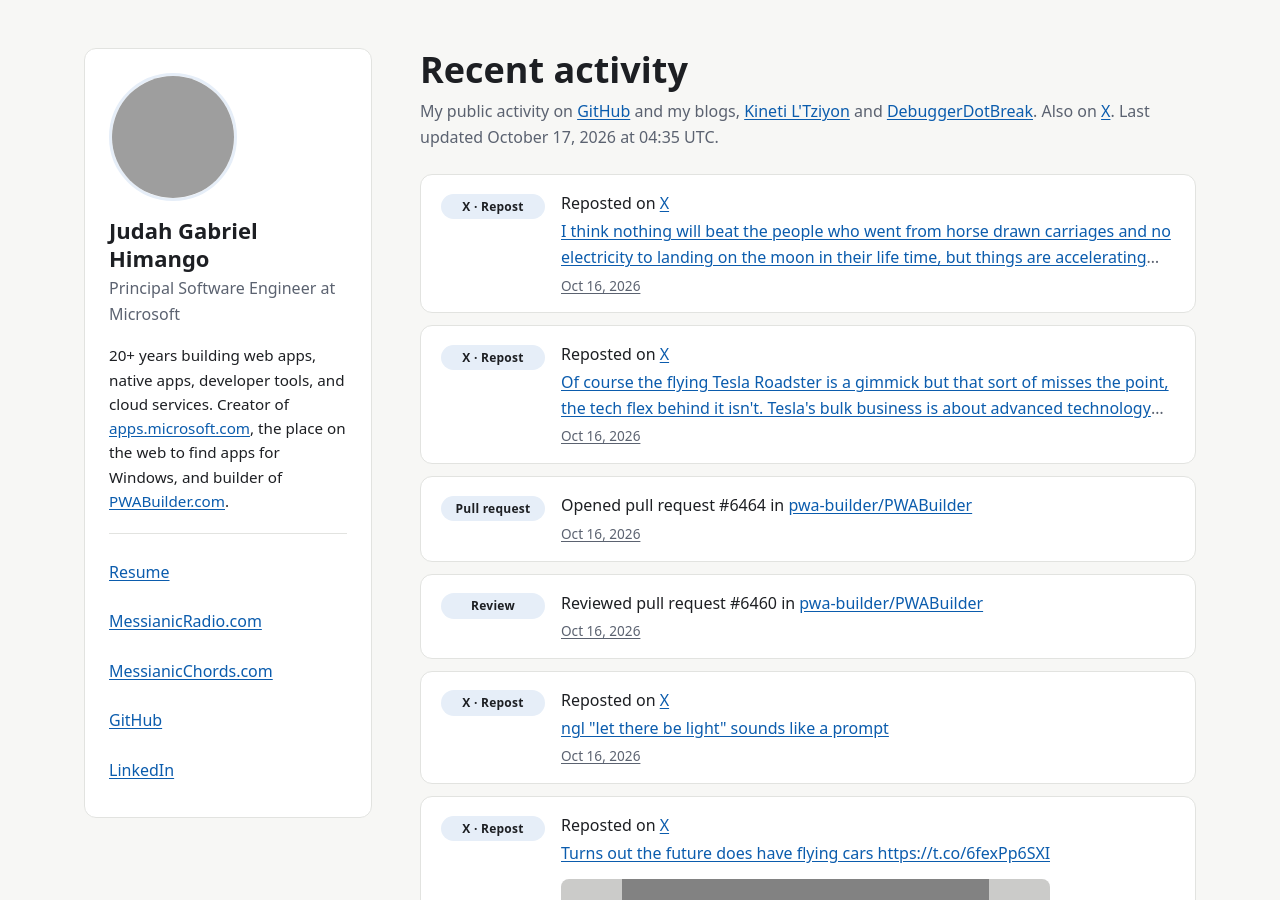
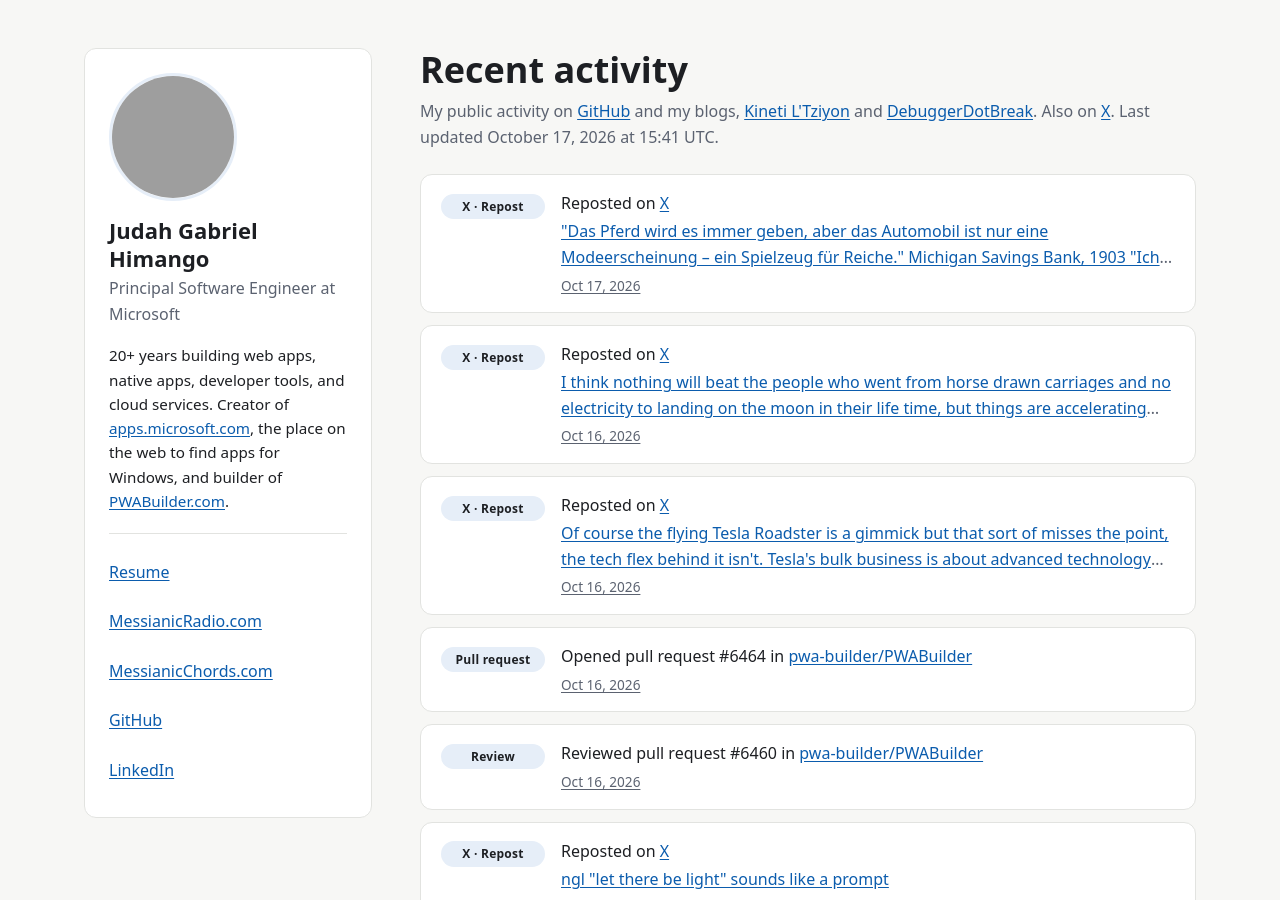
Before and after one commit to JudahGabriel/JudahGabriel.github.io, a Jekyll site: the page built from index.html, in a window 1280 px wide and 900 px high. Built offline with Jekyll 4.4.1, drawn with Linux system fonts in a browser that asks for light colours; some of the changed text lies outside the part shown; grey boxes are pictures that could not be loaded.

Commit message:
Refresh activity feed

```diff
--- a/_data/activity.json
+++ b/_data/activity.json
@@ -1,7 +1,20 @@
 {
-  "generated_at": "2026-10-17T04:35:59.013Z",
-  "x_since_id": "2111234172056641690",
+  "generated_at": "2026-10-17T15:41:02.225Z",
+  "x_since_id": "2111473691234283763",
   "items": [
+    {
+      "id": "x-2111473691234283763",
+      "source": "x",
+      "kind": "x",
+      "label": "X · Repost",
+      "action": "Reposted on",
+      "context": "X",
+      "context_url": "https://x.com/judahgabriel",
+      "title": "\"Das Pferd wird es immer geben, aber das Automobil ist nur eine Modeerscheinung – ein Spielzeug für Reiche.\" Michigan Savings Bank, 1903 \"Ich denke, es gibt weltweit einen Markt für vielleicht fünf Computer.\" Thomas Watson, 1943 \"No chance that the iPhone is going to get any significant market share.\" Steve Ballmer, 2007 \"Das Internet hat für die Wirtschaft kaum wichtigere Auswirkungen als das Faxgerät.\" Paul Krugman, 1998 \"Flugmaschinen, die schwerer sind als Luft, sind physikalisch unmöglich.\" Lord Kelvin, 1895 \"Das Spam-Problem bei E-Mails wird in spätestens zwei Jahren gelöst sein\" Bill Gates, 2004 \"Der Fernseher wird sich auf dem Markt nicht halten. Die Menschen werden es bald leid sein, jeden Abend auf eine Sperrholzkiste zu starren.\" Darryl F. Zanuck, 1946 \"Es gibt keinen Grund, warum jemand einen Computer in seinem Haus haben wollte.\" Ken Olson, 1977 \"Wenn die Pariser Weltausstellung schließt, wird das elektrische Licht ausgehen und man wird nie wieder davon hören.\" Erasmus Wil",
+      "url": "https://x.com/i/web/status/2111388506308124900",
+      "created_at": "2026-10-17T15:05:31.000Z",
+      "media": []
+    },
     {
       "id": "x-2111234172056641690",
       "source": "x",
@@ -216,6 +229,18 @@
       "action": "Pushed commits to main in",
       "title": null,
       "url": "https://github.com/JudahGabriel/JudahGabriel.github.io/compare/497b7b0c548f...02074d029562"
+    },
+    {
+      "id": "github-24283771337",
+      "source": "github",
+      "context": "JudahGabriel/JudahGabriel.github.io",
+      "context_url": "https://github.com/JudahGabriel/JudahGabriel.github.io",
+      "created_at": "2026-10-15T19:41:10.000Z",
+      "kind": "push",
+      "label": "Pushed",
+      "action": "Pushed commits to main in",
+      "title": null,
+      "url": "https://github.com/JudahGabriel/JudahGabriel.github.io/compare/1543bab2c324...497b7b0c548f"
     },
     {
       "id": "github-24253466082",
@@ -554,18 +579,6 @@
       "url": "https://github.com/JudahGabriel/JudahGabriel.github.io/compare/0e39a9e9bd43...9da3af8a2b23"
     },
     {
-      "id": "github-23917950406",
-      "source": "github",
-      "context": "JudahGabriel/JudahGabriel.github.io",
-      "context_url": "https://github.com/JudahGabriel/JudahGabriel.github.io",
-      "created_at": "2026-10-13T22:25:08.000Z",
-      "kind": "push",
-      "label": "Pushed",
-      "action": "Pushed commits to user/judahgabriel/personal-landing-page in",
-      "title": null,
-      "url": "https://github.com/JudahGabriel/JudahGabriel.github.io/compare/f332874cf08a...f694e0fed57c"
-    },
-    {
       "id": "github-24097686510",
       "source": "github",
       "context": "JudahGabriel/JudahGabriel.github.io",
```
